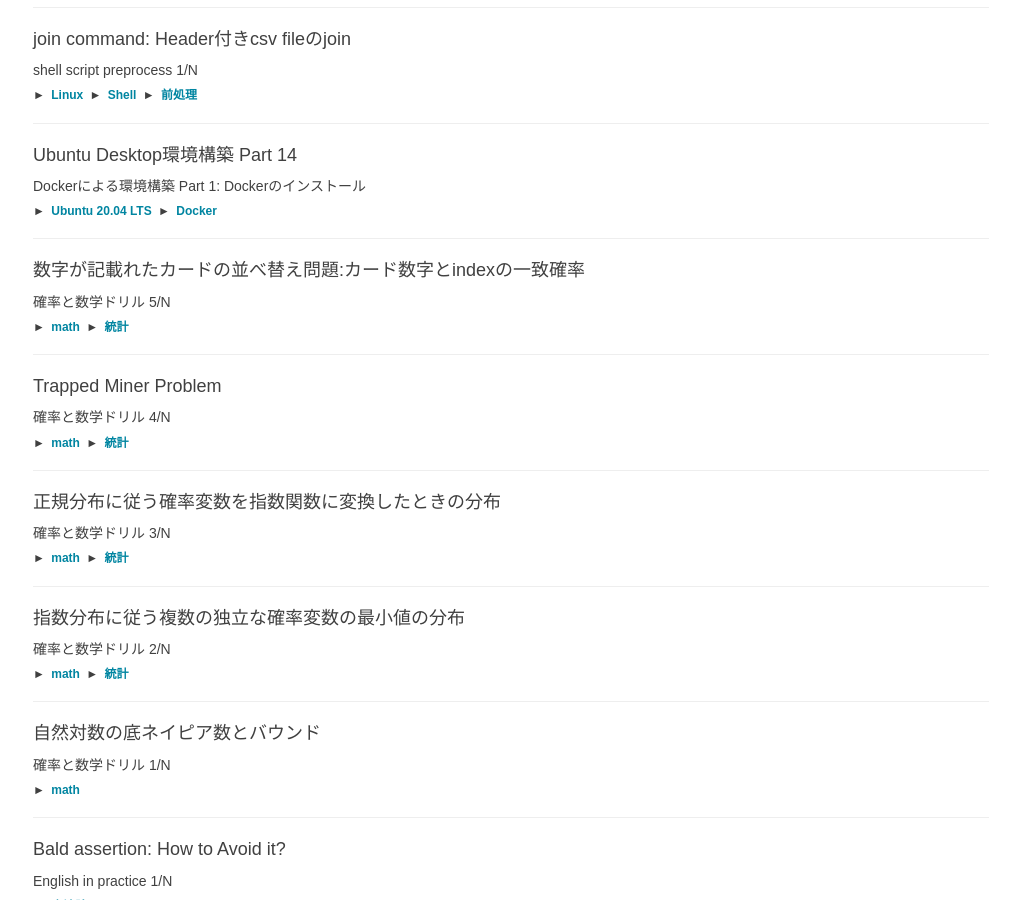
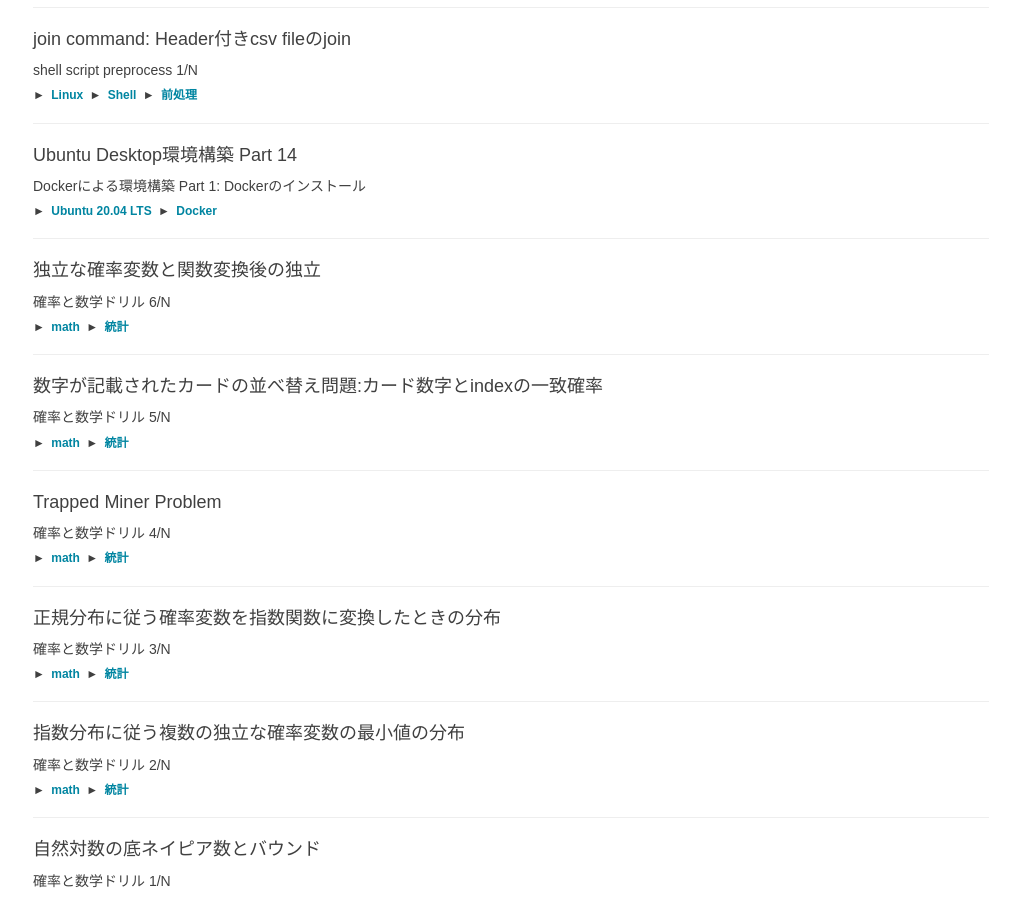
Before and after one commit to RyoNakagami/RyoNakagami.github.io, a Jekyll site: the page built from archive.html, in a window 1280 px wide and 900 px high, scrolled down 20145 px. Shown: the whole window, without its empty margins (57-1077 px from the left). Built offline with Jekyll 4.4.1, drawn with Linux system fonts in a browser that asks for light colours; comment, search, counter and statistics services are not loaded; part of the change alters nothing that is shown.

Commit message:
FIX 20210126

```diff
--- a/_posts/2021-01-25-card-sequence.md
+++ b/_posts/2021-01-25-card-sequence.md
@@ -1,6 +1,6 @@
 ---
 layout: post
-title: " 数字が記載れたカードの並べ替え問題:カード数字とindexの一致確率"
+title: " 数字が記載されたカードの並べ替え問題:カード数字とindexの一致確率"
 subtitle: "確率と数学ドリル 5/N"
 author: "Ryo"
 catelog: true
--- /dev/null
+++ b/_posts/2021-01-26-transformation-and-independence.md
@@ -0,0 +1,181 @@
+---
+layout: post
+title: "独立な確率変数と関数変換後の独立"
+subtitle: "確率と数学ドリル 6/N"
+author: "Ryo"
+catelog: true
+mathjax: true
+last_modified_at: 2023-11-18
+header-mask: 0.0
+header-style: text
+tags:
+
+- math
+- 統計
+
+---
+
+<div style='border-radius: 1em; border-style:solid; border-color:#D3D3D3; background-color:#F8F8F8'>
+
+<p class="h4">&nbsp;&nbsp;Table of Contents</p>
+
+<!-- START doctoc generated TOC please keep comment here to allow auto update -->
+<!-- DON'T EDIT THIS SECTION, INSTEAD RE-RUN doctoc TO UPDATE -->
+
+- [関数変換後の独立性](#%E9%96%A2%E6%95%B0%E5%A4%89%E6%8F%9B%E5%BE%8C%E3%81%AE%E7%8B%AC%E7%AB%8B%E6%80%A7)
+- [条件付き確率の解釈について](#%E6%9D%A1%E4%BB%B6%E4%BB%98%E3%81%8D%E7%A2%BA%E7%8E%87%E3%81%AE%E8%A7%A3%E9%87%88%E3%81%AB%E3%81%A4%E3%81%84%E3%81%A6)
+  - [事象の独立の必要十分条件](#%E4%BA%8B%E8%B1%A1%E3%81%AE%E7%8B%AC%E7%AB%8B%E3%81%AE%E5%BF%85%E8%A6%81%E5%8D%81%E5%88%86%E6%9D%A1%E4%BB%B6)
+    - [確率事象 $B$ に依存しないなら $B^c$ にも依存しないことの確認](#%E7%A2%BA%E7%8E%87%E4%BA%8B%E8%B1%A1-b-%E3%81%AB%E4%BE%9D%E5%AD%98%E3%81%97%E3%81%AA%E3%81%84%E3%81%AA%E3%82%89-b%5Ec-%E3%81%AB%E3%82%82%E4%BE%9D%E5%AD%98%E3%81%97%E3%81%AA%E3%81%84%E3%81%93%E3%81%A8%E3%81%AE%E7%A2%BA%E8%AA%8D)
+- [Refernces](#refernces)
+
+<!-- END doctoc generated TOC please keep comment here to allow auto update -->
+
+
+</div>
+
+## 関数変換後の独立性
+
+<div style='padding-left: 2em; padding-right: 2em; border-radius: 1em; border-style:solid; border-color:#D3D3D3; background-color:#F8F8F8'>
+<p class="h4"><ins>Problem</ins></p>
+
+確率変数$X, Y$が独立ならば任意の関数$f, g$について,
+
+$$
+f(X) \perp g(Y)
+$$
+
+が成立することを示せ.
+
+</div>
+
+厳密な証明ではないですが, 独立性の定義を$\Pr(A \cap B) = \Pr(A)\Pr(B)$であることに留意すると以下のように示せます.
+
+任意の事象A, Bについて
+
+<div class="math display" style="overflow: auto">
+$$
+\begin{align*}
+\Pr(f(X)\in A, g(Y)\in B) &= \Pr(X\in f^{-1}(A), Y\in g^{-1}(B))\\[3pt]
+                          &= \Pr(X\in f^{-1}(A)) \Pr(Y\in g^{-1}(B)) \  \  \because \text{ 独立性}\\[3pt]
+                          &= \Pr(f(X)\in A) \Pr(g(Y)\in B)
+\end{align*}
+$$
+</div>
+
+したがって, $f(X) \perp g(X)$が成立する.
+
+## 条件付き確率の解釈について
+
+<div style='padding-left: 2em; padding-right: 2em; border-radius: 1em; border-style:solid; border-color:#D3D3D3; background-color:#F8F8F8'>
+<p class="h4"><ins>Def: 条件付き確率</ins></p>
+
+標本空間を$\Omega$, 確率事象を$A, B$かつ, $\Pr(B)\neq 0$のとき, 条件付き確率は
+
+$$
+\Pr(A\vert B)=\frac{\Pr(A\cap B)}{\Pr(B)}
+$$
+
+</div>
+
+この条件付き確率の意味を考えてみたいと思います. わかりやすく, ある試行に対応する標本空間として$\Omega$を
+考え, この試行を何回も独立に繰り返し行う状況を考えます.
+
+十分大きな回数の$n$回を試行して, その中で
+
+- $B$の生起した回数を$r$
+- $A\cap B$の生起した回数を$s$
+
+このとき以下のように書き表せる
+
+$$
+\frac{s}{r}=\frac{s/n}{r/n}\approx \frac{\Pr(A\cap B)}{\Pr(B)} = \Pr(A\vert B)
+$$
+
+したがって, $\Pr(A\vert B)$は, $B$が生起した中で $A$も生起した割合$s/r$の近似値を与えることがわかる.
+
+### 事象の独立の必要十分条件
+
+<div style='padding-left: 2em; padding-right: 2em; border-radius: 1em; border-style:solid; border-color:#D3D3D3; background-color:#F8F8F8'>
+
+A, Bが確立事象で $\Pr(B)\neq 0$とする. このとき, A, Bが互いに独立になるための必要十分条件は
+
+$$
+\Pr(A\vert B) = \Pr(A)
+$$
+
+</div>
+
+A, Bが独立ならば
+
+<div class="math display" style="overflow: auto">
+$$
+\begin{align*}
+\Pr(A\vert B) & = \frac{\Pr(A\cap B)}{\Pr(B)}\\[3pt]
+              & = \frac{\Pr(A)\Pr(B)}{\Pr(B)} = \Pr(A)
+\end{align*}
+$$
+</div>
+
+次に十分条件性について確かめる. $\Pr(A\vert B) = \Pr(A)$ならば,
+
+$$
+\Pr(A\cap B) = \Pr(A\vert B)\Pr(B) = \Pr(A)\Pr(B)
+$$
+
+したがって, 事象の独立性が導かれた.
+
+#### 確率事象 $B$ に依存しないなら $B^c$ にも依存しないことの確認
+
+確率事象 A, Bが独立ならば
+
+$$
+\Pr(A|B^c) = \Pr(A)
+$$
+
+も成立することを確認します.
+
+$$
+A = (A\cap B)\cup(A\cap B^c)
+$$
+
+なので, RHSはどちらも排反事象なので
+
+$$
+\Pr(A) = \Pr(A\cap B) + \Pr(A\cap B^c)
+$$
+
+したがって,
+
+<div class="math display" style="overflow: auto">
+$$
+\begin{align*}
+\Pr(A|B^c) &= \frac{\Pr(A\cap B^c)}{\Pr(B^c)}\\[3pt]
+           &= \frac{\Pr(A) - \Pr(A\cap B)}{1 - \Pr(B)}
+\end{align*}
+$$
+</div>
+
+独立性より
+
+$$
+\frac{\Pr(A\cap B)}{\Pr(B)} = \frac{\Pr(A)}{1}
+$$
+
+が成立するので加比の理より
+
+<div class="math display" style="overflow: auto">
+$$
+\begin{align*}
+&\frac{\Pr(A) - \Pr(A\cap B)}{1 - \Pr(B)} = \frac{\Pr(A\cap B)}{\Pr(B)}\\[3pt]
+&\Rightarrow \Pr(A|B^c) = \Pr(A)
+\end{align*}
+$$
+</div>
+
+したがって, $B, B^c$のもとでのという条件をつけても$A$の確率に影響を与えないことがわかる.
+
+
+Refernces
+-------------
+- [Ryo's Tech Blog > Propensity score & Conditional Independence Assumption](https://ryonakagami.github.io/2023/07/06/propensity-score-conditional-independence/)
+- [高校数学の美しい物語 > 加比の理と傾きによる証明](https://manabitimes.jp/math/941)
```
